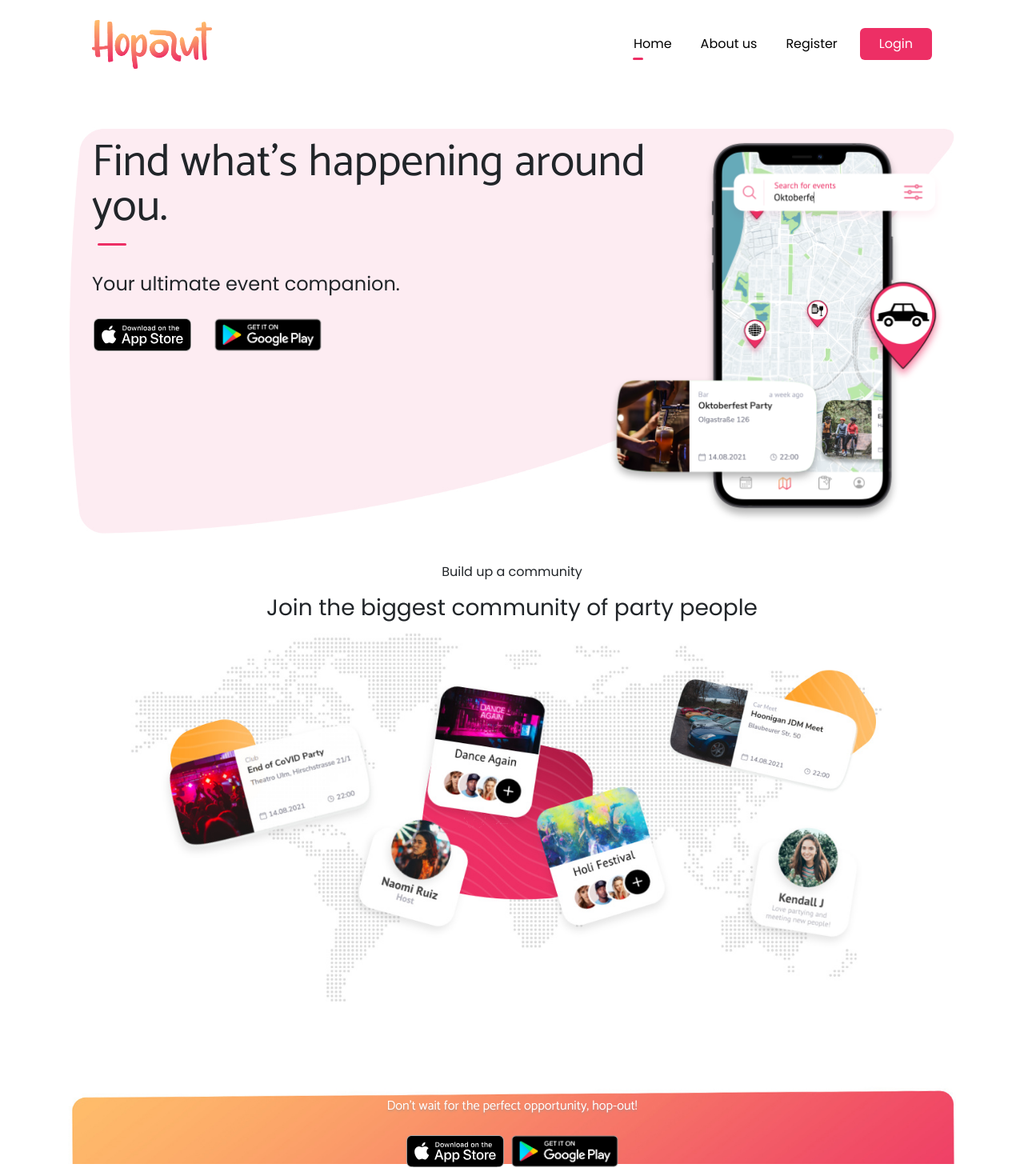
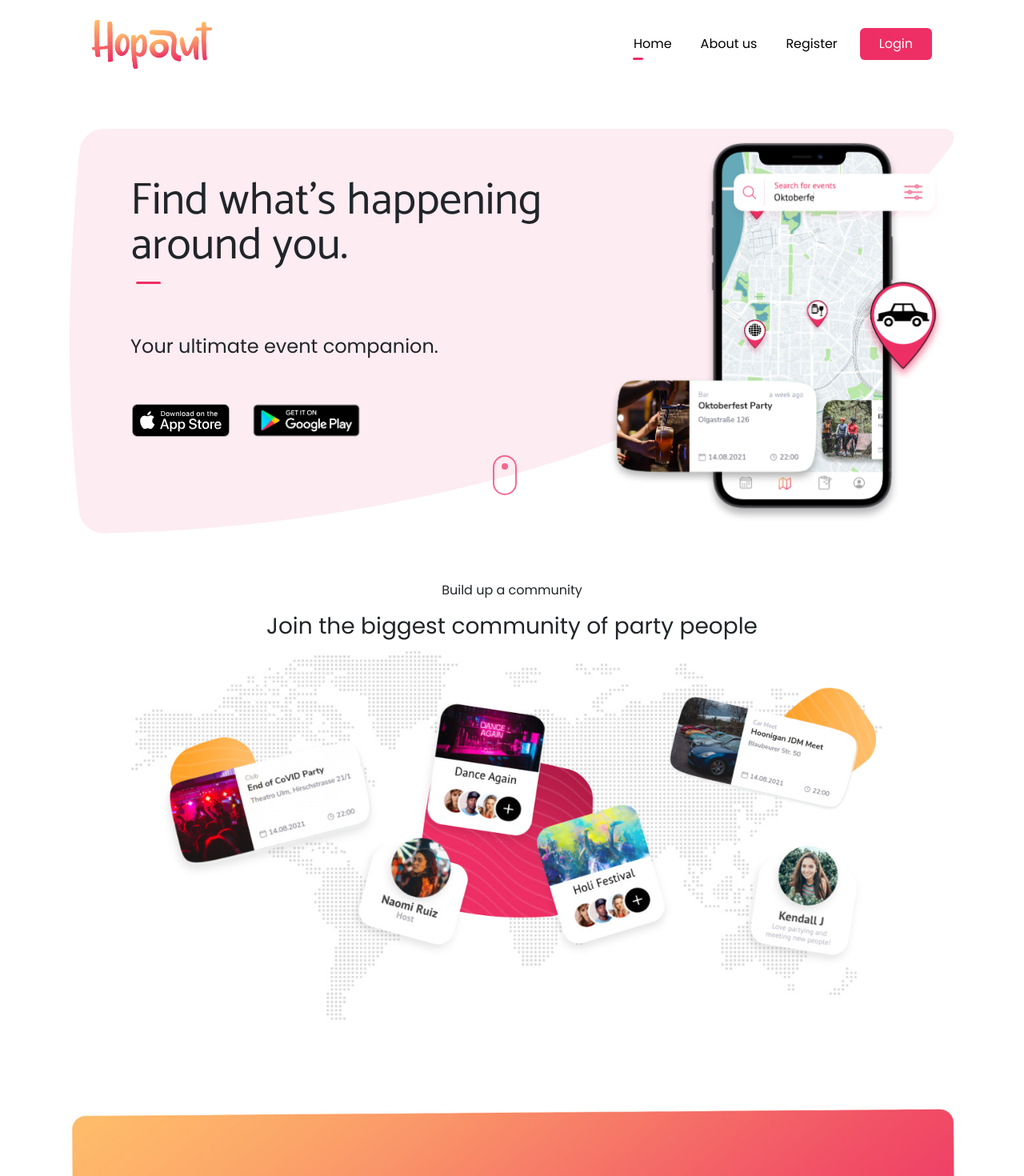
Before and after one commit to GikuMironica/HopLanding-Web, a React (Create React App) app: page / in a window 1280 px wide. Shown: the top 1470 px of the page at 80% size. Built offline with nearby package versions, Linux system fonts and the light colour scheme.

Commit message:
[LAND-8] - more responsiveness fixes

```diff
--- a/src/components/HomePage/Landing.css
+++ b/src/components/HomePage/Landing.css
@@ -261,7 +261,79 @@
 }
 
 /* Large devices (laptops/desktops, 992px and up) */
-@media only screen and (min-width: 992px) {}
+@media only screen and (min-width: 992px) {
+    .p-5{
+        padding:3rem !important;
+    }
+
+    .icon-scroll{
+        display: block;
+    }
+
+    .main-text-hero{
+        font-size:1em;
+        margin-bottom: 80px;
+    }
+
+    .main-text-hero-alt{
+        margin-bottom: 45px;
+    }
+
+    .download-buttons-row{
+        margin-top: 10px;
+    }
+
+    .phone img{
+        max-width: 500px;
+        padding-right: 1%;
+        margin-left: -145px;
+    }
+
+    .landing-container .download-now{
+        padding-top: 100px;
+        height:350px;
+    }
+
+    .landing-container .download-now h1{
+        font-size:2.7em;
+    }
+}
 
 /* Extra large devices (large laptops and desktops, 1200px and up) */
-@media only screen and (min-width: 1200px) {}
+@media only screen and (min-width: 1200px) {
+    .p-5{
+        padding:3rem !important;
+    }
+
+    .icon-scroll{
+        display: block;
+    }
+
+    .main-text-hero{
+        font-size:1em;
+        margin-bottom: 80px;
+    }
+
+    .main-text-hero-alt{
+        margin-bottom: 45px;
+    }
+
+    .download-buttons-row{
+        margin-top: 10px;
+    }
+
+    .phone img{
+        max-width: 500px;
+        padding-right: 1%;
+        margin-left: -145px;
+    }
+
+    .landing-container .download-now{
+        padding-top: 100px;
+        height:350px;
+    }
+
+    .landing-container .download-now h1{
+        font-size:2.7em;
+    }
+}
```
